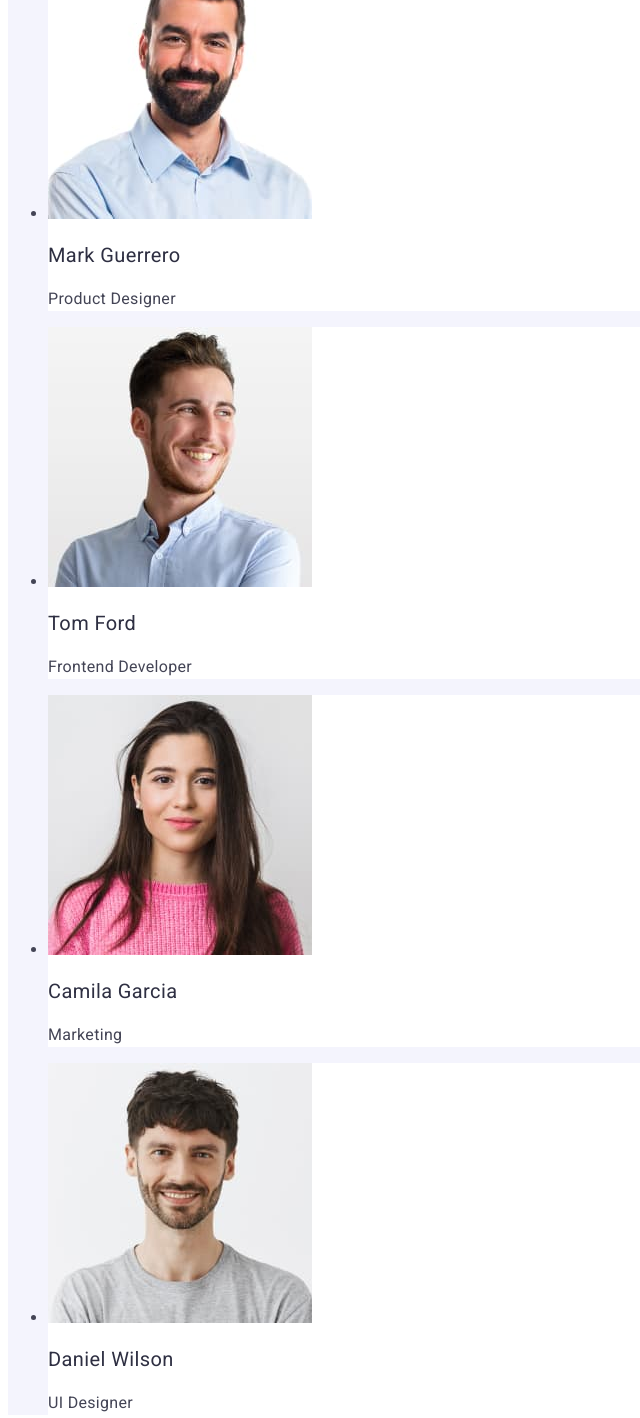
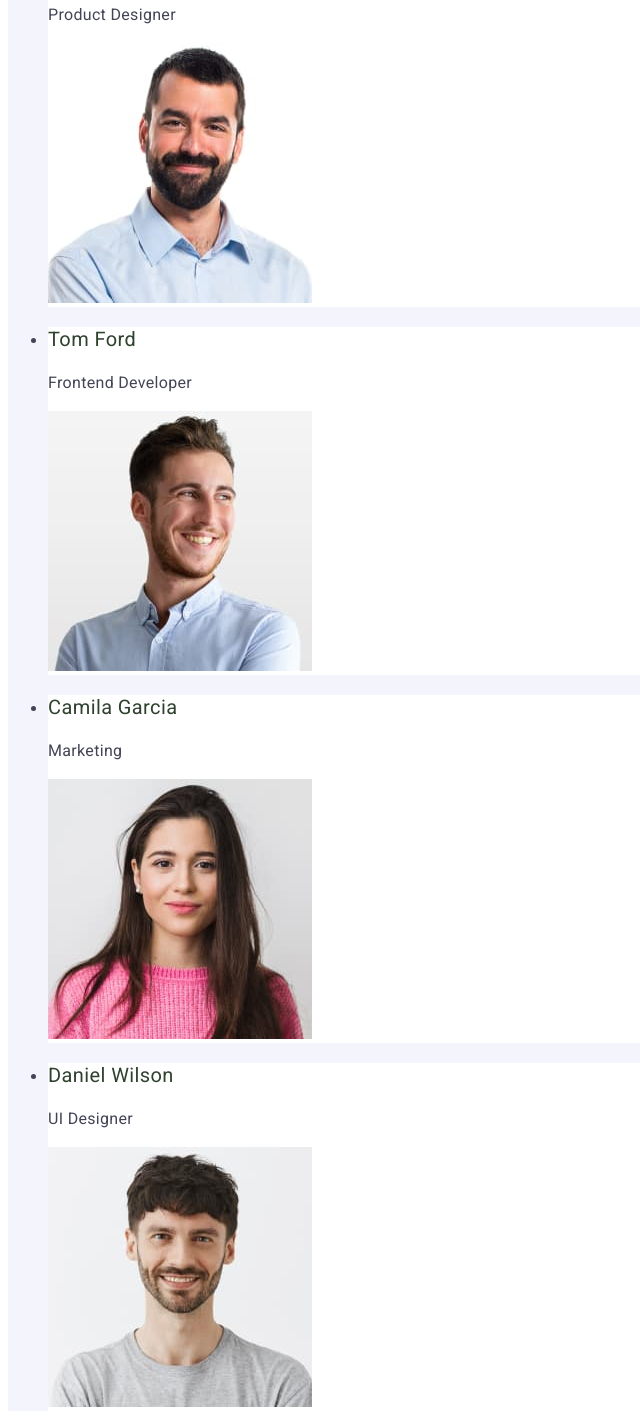
Before and after one commit to qboww/goit-markup-hw-02, a plain HTML site: page index.html in a window 1280 px wide. Shown: the part 905-2323 px from the top of the page, without its empty margins (0-640 px from the left). Drawn offline with Linux system fonts and the light colour scheme.

Commit message:
Section 3: run 5 15/17

```diff
--- a/css/styles.css
+++ b/css/styles.css
@@ -110,7 +110,7 @@ body{
     font-size: 20px;
     line-height: 1.2;
     letter-spacing: 0.02em;
-    color: #2e2f42;
+    color: #2f422e;
 }
 
 .worker-paragraph{
--- a/index.html
+++ b/index.html
@@ -91,43 +91,43 @@
 
         <ul>
           <li class="team-list-item">
+            <h3 class="worker-header">Mark Guerrero</h3>
+            <p class="worker-paragraph">Product Designer</p>
             <a href="#" target="_blank"></a>
             <img
               src="./images/mark-guerrero.jpg"
               alt="Product Designer"
               width="264"
             />
-            <h3 class="content-header">Mark Guerrero</h3>
-            <p class="content-paragraph">Product Designer</p>
           </li>
 
           <li class="team-list-item">
+            <h3 class="worker-header">Tom Ford</h3>
+            <p class="worker-paragraph">Frontend Developer</p>
             <a href="#" target="_blank"></a>
             <img
               src="./images/tom-ford.jpg"
               alt="Frontend Developer"
               width="264"
             />
-            <h3 class="content-header">Tom Ford</h3>
-            <p class="content-paragraph">Frontend Developer</p>
           </li>
 
           <li class="team-list-item">
+            <h3 class="worker-header">Camila Garcia</h3>
+            <p class="worker-paragraph">Marketing</p>
             <a href="#" target="_blank"></a>
             <img src="./images/camila-garcia.jpg" alt="Marketing" width="264" />
-            <h3 class="content-header">Camila Garcia</h3>
-            <p class="content-paragraph">Marketing</p>
           </li>
 
           <li class="team-list-item">
+            <h3 class="worker-header">Daniel Wilson</h3>
+            <p class="worker-paragraph">UI Designer</p>
             <a href="#" target="_blank"></a>
             <img
               src="./images/daniel-wilson.jpg"
               alt="UI Designer"
               width="264"
             />
-            <h3 class="content-header">Daniel Wilson</h3>
-            <p class="content-paragraph">UI Designer</p>
           </li>
         </ul>
       </section>
```
